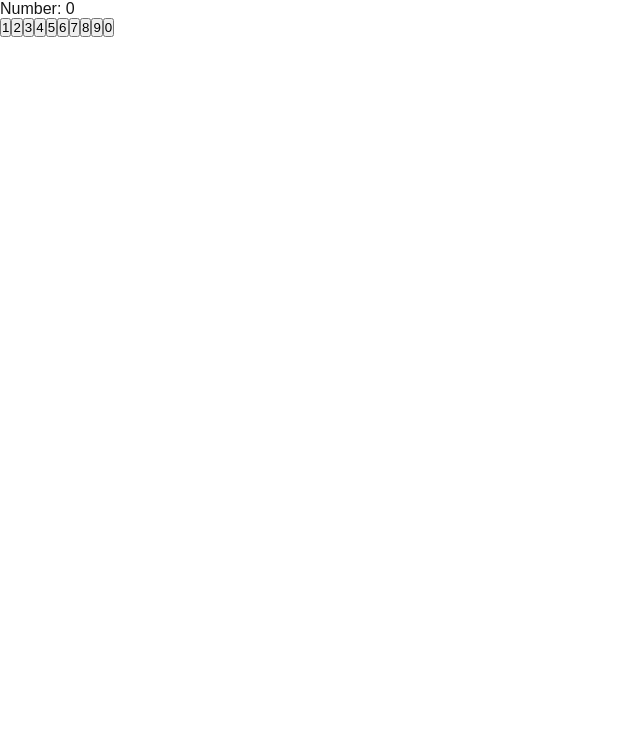
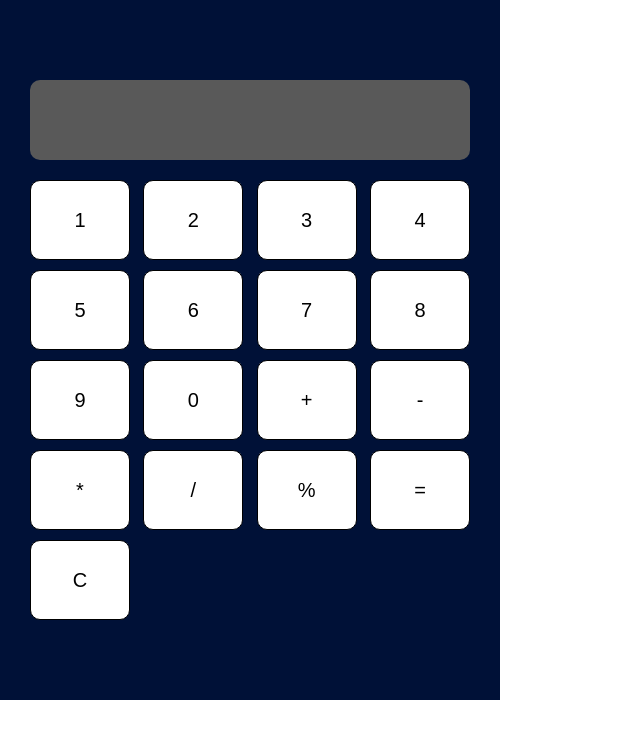
Before and after one commit to gandak/nextjs-first, a Next.js app: page /calculator in a window 1280 px wide. Shown: the top 738 px of the page, without its empty margins (0-640 px from the left). Built offline with nearby package versions, Linux system fonts and the light colour scheme.

Commit message:
calculator operations

```diff
--- /dev/null
+++ b/src/app/calculator/calculatorStyles.module.css
@@ -0,0 +1,42 @@
+.calculatorContainer {
+  width: 500px;
+  height: 700px;
+  display: flex;
+  flex-direction: column;
+  justify-content: center;
+  align-items: center;
+  background-color: rgb(0, 17, 55);
+  gap: 20px;
+}
+
+.screenContainer {
+  width: 88%;
+  height: 80px;
+  background-color: rgb(89, 89, 89);
+  display: flex;
+  justify-content: flex-end;
+  align-items: center;
+  padding: 0 20px;
+  font-size: 24px;
+  font-weight: 900;
+  border-radius: 10px;
+}
+
+.buttonContainer {
+  width: 100%;
+  display: flex;
+  flex-wrap: wrap;
+  gap: 10px;
+  justify-content: space-between;
+  padding: 0 30px;
+}
+
+.buttonContainer button {
+  width: 100px;
+  height: 80px;
+  background-color: white;
+  color: black;
+  border: 1px solid black;
+  border-radius: 10px;
+  font-size: 20px;
+}
--- a/src/app/calculator/page.jsx
+++ b/src/app/calculator/page.jsx
@@ -1,25 +1,107 @@
 "use client";
+import styles from "./calculatorStyles.module.css";
 const { useState } = require("react");
 
 const Calculator = () => {
-  const [number, setNumber] = useState(0);
+  const [screen, setScreen] = useState("");
+  let [operationCounter, setOperationCounter] = useState(0);
+  const [operation, setOperation] = useState("");
+  let nums = [];
 
-  const changeNumber = (x) => {
-    setNumber(x);
+  const buttonClicked = (x) => {
+    switch (x) {
+      case "+":
+        setOperation("+");
+        break;
+      case "-":
+        setOperation("-");
+        break;
+      case "/":
+        setOperation("/");
+        break;
+      case "*":
+        setOperation("*");
+        break;
+      case "%":
+        setOperation("%");
+        break;
+    }
+
+    if (x === "+" || x === "-" || x === "*" || x === "/" || x === "%")
+      setOperationCounter(operationCounter + 1);
+
+    if (operationCounter === 1 || operationCounter === 0) {
+      setScreen(screen + x);
+      // operationCounter = 1;
+    }
+
+    if (operationCounter === 2) {
+      for (let i = 0; i < screen.length; i++) {
+        if (screen[i] === "+") {
+          nums = screen.split("+");
+          console.log(nums);
+          setScreen(Number(nums[0]) + Number(nums[1]) + "x");
+          setOperationCounter(1);
+        }
+      }
+    }
+  };
+
+  const operaionHandler = () => {
+    if (screen.includes("+")) {
+      nums = screen.split("+");
+      setScreen(Number(nums[0]) + Number(nums[1]));
+    }
+    if (screen.includes("-")) {
+      nums = screen.split("-");
+      setScreen(Number(nums[0]) - Number(nums[1]));
+    }
+    if (screen.includes("*")) {
+      nums = screen.split("*");
+      setScreen(Number(nums[0]) * Number(nums[1]));
+    }
+    if (screen.includes("/")) {
+      nums = screen.split("/");
+      setScreen(Number(nums[0]) / Number(nums[1]));
+    }
+    if (screen.includes("%")) {
+      nums = screen.split("%");
+      setScreen(Number(nums[0]) % Number(nums[1]));
+    }
+  };
+
+  // const addHandler = () => {
+
+  // }
+
+  const clearScreen = () => {
+    setScreen("");
   };
   return (
-    <div>
-      <p>Number: {number}</p>
-      <button onClick={() => changeNumber(1)}>1</button>
-      <button onClick={() => changeNumber(2)}>2</button>
-      <button onClick={() => changeNumber(3)}>3</button>
-      <button onClick={() => changeNumber(4)}>4</button>
-      <button onClick={() => changeNumber(5)}>5</button>
-      <button onClick={() => changeNumber(6)}>6</button>
-      <button onClick={() => changeNumber(7)}>7</button>
-      <button onClick={() => changeNumber(8)}>8</button>
-      <button onClick={() => changeNumber(9)}>9</button>
-      <button onClick={() => changeNumber(0)}>0</button>
+    <div className={styles.calculatorContainer}>
+      <div className={styles.screenContainer}>
+        <p>{screen}</p>
+      </div>
+
+      <div className={styles.buttonContainer}>
+        <button onClick={() => buttonClicked(1)}>1</button>
+        <button onClick={() => buttonClicked(2)}>2</button>
+        <button onClick={() => buttonClicked(3)}>3</button>
+        <button onClick={() => buttonClicked(4)}>4</button>
+        <button onClick={() => buttonClicked(5)}>5</button>
+        <button onClick={() => buttonClicked(6)}>6</button>
+        <button onClick={() => buttonClicked(7)}>7</button>
+        <button onClick={() => buttonClicked(8)}>8</button>
+        <button onClick={() => buttonClicked(9)}>9</button>
+        <button onClick={() => buttonClicked(0)}>0</button>
+        <button onClick={() => buttonClicked("+")}>+</button>
+        <button onClick={() => buttonClicked("-")}>-</button>
+        <button onClick={() => buttonClicked("*")}>*</button>
+        <button onClick={() => buttonClicked("/")}>/</button>
+        <button onClick={() => buttonClicked("%")}>%</button>
+        <button onClick={operaionHandler}>=</button>
+        <button onClick={clearScreen}>C</button>
+      </div>
     </div>
   );
 };
--- a/src/app/sudo/boxstyle.css
+++ b/src/app/sudo/boxstyle.css
@@ -17,7 +17,7 @@ body {
 .boxContainer button:nth-child(1) {
   width: 150px;
   height: 50px;
-  background-color: blue;
+  background-color: rgb(255, 0, 0);
   border-radius: 10px;
   cursor: pointer;
   font-size: 16px;
@@ -27,7 +27,7 @@ body {
 .boxContainer button:nth-child(2) {
   width: 150px;
   height: 50px;
-  background-color: rgb(255, 0, 0);
+  background-color: blue;
   border-radius: 10px;
   cursor: pointer;
   font-size: 16px;
```
Also changed, not shown: src/app/sudo/page.jsx (+4 -7 lines).
